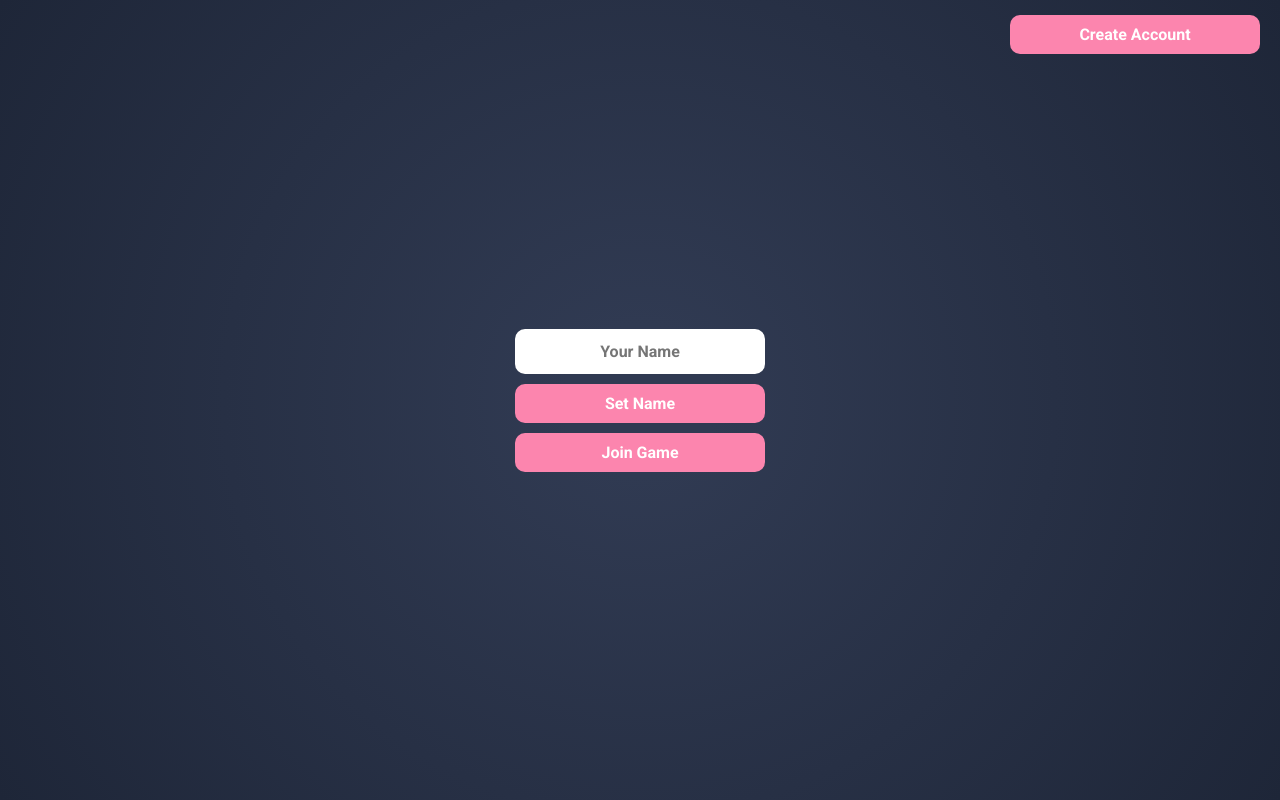
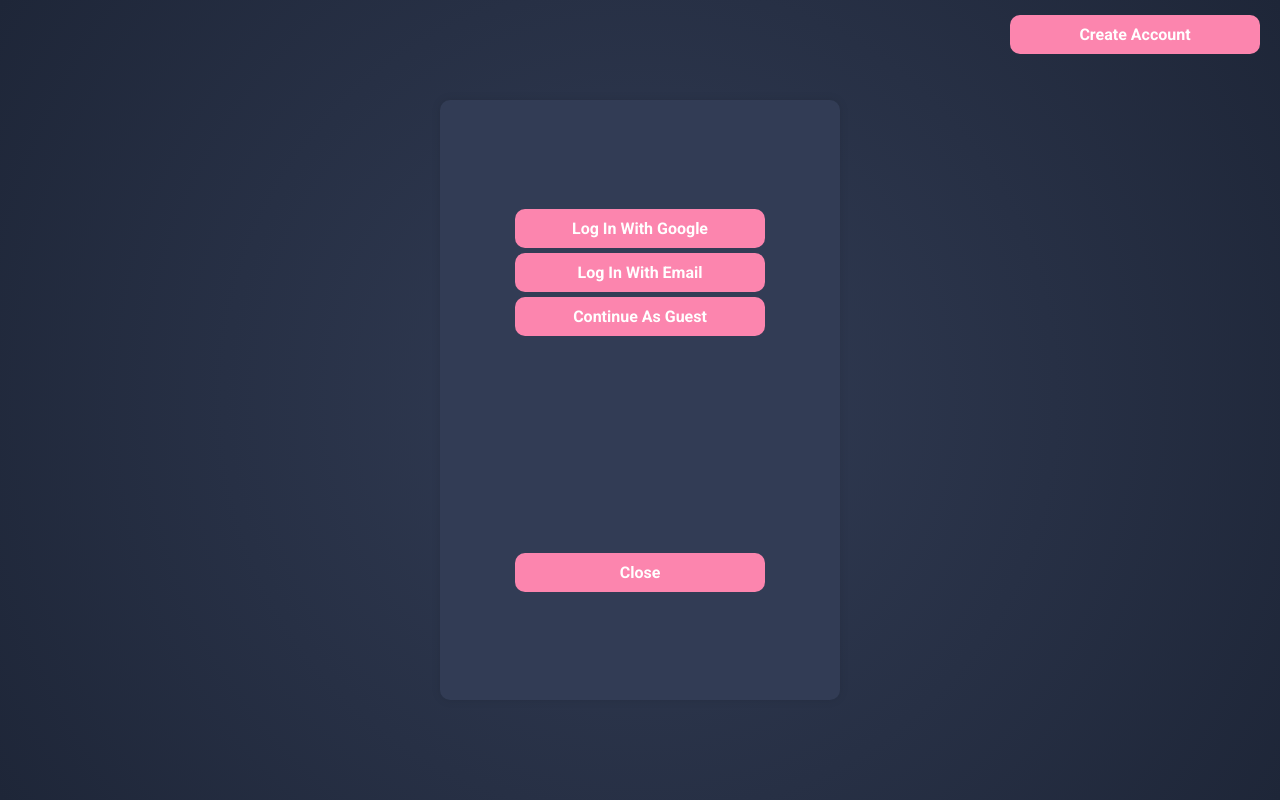
Before and after one commit to xDrewCodes/photo-roulette, a React (Create React App) app: page / in a window 1280 px wide. Both pictures are taken after a click on the element "Create Account". Built offline with nearby package versions, Linux system fonts and the light colour scheme.

Commit message:
google user login

```diff
--- a/package.json
+++ b/package.json
@@ -3,6 +3,7 @@
   "version": "0.1.0",
   "private": true,
   "dependencies": {
+    "@react-oauth/google": "^0.12.1",
     "@testing-library/dom": "^10.4.0",
     "@testing-library/jest-dom": "^6.6.3",
     "@testing-library/react": "^16.2.0",
--- a/src/App.jsx
+++ b/src/App.jsx
@@ -1,3 +1,4 @@
+import { useState } from "react";
 import Nav from "./components/Nav";
 import Game from "./pages/Game";
 import Home from "./pages/Home";
@@ -5,11 +6,15 @@ import { BrowserRouter as Router, Route, Routes } from "react-router-dom"
 
 
 function App() {
+
+  const [logged, setLogged] = useState(false)
+  const [user, setUser] = useState(null)
+
   return (
     <Router>
-      <Nav />
+      <Nav logged={logged} setLogged={setLogged} user={user} setUser={setUser} />
       <Routes>
-        <Route path='/' exact element={<Home />} />
+        <Route path='/' exact element={<Home user={user}/>} />
         <Route path='/game' element={<Game />} />
       </Routes>
     </Router>
--- /dev/null
+++ b/src/components/Login.jsx
@@ -0,0 +1,35 @@
+
+import { signInWithPopup } from 'firebase/auth'
+import { GoogleAuthProvider } from 'firebase/auth'
+import React from 'react'
+import { auth } from '../firebase/init'
+
+const Login = ({ logClose, setLogged, setUser }) => {
+
+    function googleLog() {
+        const provider = new GoogleAuthProvider()
+        signInWithPopup(auth, provider).then(async (result) => {
+            if (result.user) {
+                logClose()
+                setLogged(true)
+                setUser(result.user)
+                console.log('log', result.user, 'log')
+            }
+        })
+    }
+
+    return (
+        <section className="login center">
+            <div className="login__card center">
+                <div>
+                    <div className="btn" onClick={googleLog}>Log In With Google</div>
+                    <div className="btn">Log In With Email</div>
+                    <div className="btn" onClick={logClose}>Continue As Guest</div>
+                </div>
+                <div className="btn" onClick={logClose}>Close</div>
+            </div>
+        </section>
+    )
+}
+
+export default Login
--- a/src/components/Nav.jsx
+++ b/src/components/Nav.jsx
@@ -1,10 +1,33 @@
 
-import React from 'react'
+import React, { useState } from 'react'
+import Login from './Login'
 
-const Nav = () => {
+const Nav = ({ logged, setLogged, user, setUser }) => {
+
+    const [displayLogin, setDisplayLogin] = useState(false)
+
+    function dispLogin() {
+        setDisplayLogin(!displayLogin)
+    }
+
+    console.log(user)
+
     return (
         <nav>
-            <div className="btn">Create Account</div>
+            {
+                displayLogin &&
+                <Login logClose={dispLogin} setLogged={setLogged} user={user} setUser={setUser} />
+            }
+            {
+                !logged && user == null
+                    ?
+                    <div className="btn" onClick={dispLogin}>Create Account</div>
+                    :
+                    <div className="align">
+                        <div className="btn-small">Log Out</div>
+                        <img src={user.photoURL} className="profile__img" />
+                    </div>
+            }
         </nav>
     )
 }
--- a/src/firebase/init.js
+++ b/src/firebase/init.js
@@ -4,9 +4,15 @@ import { getFirestore } from 'firebase/firestore'
 import { getAuth } from 'firebase/auth'
 
 const firebaseConfig = {
-
+    apiKey: "AIzaSyBE1kBNvdEhuauIhzPHPIl98I38JVpTymE",
+    authDomain: "photo-roulette-app.firebaseapp.com",
+    projectId: "photo-roulette-app",
+    storageBucket: "photo-roulette-app.firebasestorage.app",
+    messagingSenderId: "649335296457",
+    appId: "1:649335296457:web:8775f3ab6df2fd03041818"
 }
 
 const app = initializeApp(firebaseConfig)
 export const auth = getAuth()
-export const db = getFirestore()
+export const db = getFirestore(app)
+export default app
--- a/src/index.css
+++ b/src/index.css
@@ -28,13 +28,26 @@ nav {
   position: fixed;
   display: flex;
   justify-content: end;
+  z-index: 4;
 }
 
-.row {
+section {
+  width: 100%;
+  height: 100vh;
+  z-index: 2;
+}
+
+.center {
   display: flex;
   justify-content: center;
   align-items: center;
   flex-direction: column;
+}
+
+.align {
+  display: flex;
+  flex-direction: row;
+  align-items: center;
 }
 
 .home {
@@ -47,10 +60,24 @@ nav {
   align-items: center;
 }
 
+.home__title {
+  color: white;
+  font-size: 2.5rem;
+  margin-bottom: 48px;
+}
+
 .btn {
   background-color: #fc85ae;
   color: white;
   cursor: pointer;
+}
+
+.btn-small {
+  padding: 4px 12px;
+  background-color: #fc85ae;
+  cursor: pointer;
+  border-radius: 5px;
+  color: white;
 }
 
 .btn,
@@ -63,11 +90,11 @@ nav {
   border: none;
 }
 
-.btn:hover {
+.btn:hover, .btn-small:hover {
   background-color: #d45280;
 }
 
-.btn:active {
+.btn:active, .btn-small:active {
   transform: scale(1.02);
 }
 
@@ -78,16 +105,56 @@ nav {
 .name {
   border: 3px #00000000 solid;
   transition: border ease 0.2s;
+  color: rgb(48, 58, 82);
+}
+
+.login {
+  position: fixed;
+  top: 0;
+  left: 0;
+}
+
+.login__card {
+  height: 600px;
+  width: 400px;
+  background-color: rgb(50, 60, 85);
+  border-radius: 10px;
+  box-shadow: 0 0 10px rgba(0, 0, 0, 0.1);
+  display: flex;
+  justify-content: space-around;
+}
+
+.profile__img {
+  border-radius: 100%;
+  height: 50px;
+  width: 50px;
+  margin-left: 12px;
+}
+
+.game {
+  background-color: rgb(48, 58, 82);
 }
 
 
 
 
+
 @media (max-width: 500px) {
+
   nav {
     bottom: 10px;
     top: unset;
     display: flex;
     justify-content: center;
   }
+
+  nav div.align {
+    flex-direction: row-reverse;
+  }
+
+  .profile__img {
+    margin-left: 0;
+    margin-right: 10px;
+  }
+
 }
```
Also changed, not shown: src/pages/Game.jsx (added, +10 -0 lines), 1 other file (tests, documents, lock files or other folders).
